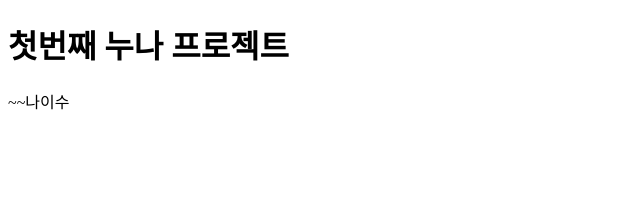
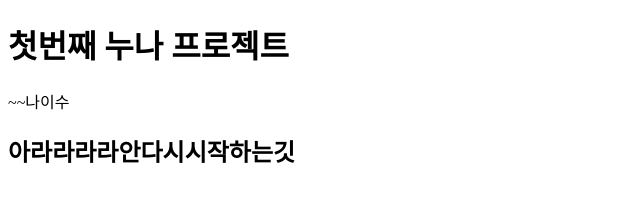
Before and after one commit to UncleSamsun/first-noona-project, a plain HTML site: page index.html in a window 1280 px wide. Shown: the whole page, without its empty margins (0-640 px from the left). Drawn offline with Linux system fonts and the light colour scheme.

Commit message:
second commit

```diff
--- a/index.html
+++ b/index.html
@@ -10,5 +10,8 @@
 <body>
     <h1>첫번째 누나 프로젝트</h1>
     <p>~~나이수</p>
+    <h2>
+        아라라라라안다시시작하는깃
+    </h2>
 </body>
 </html>
```
